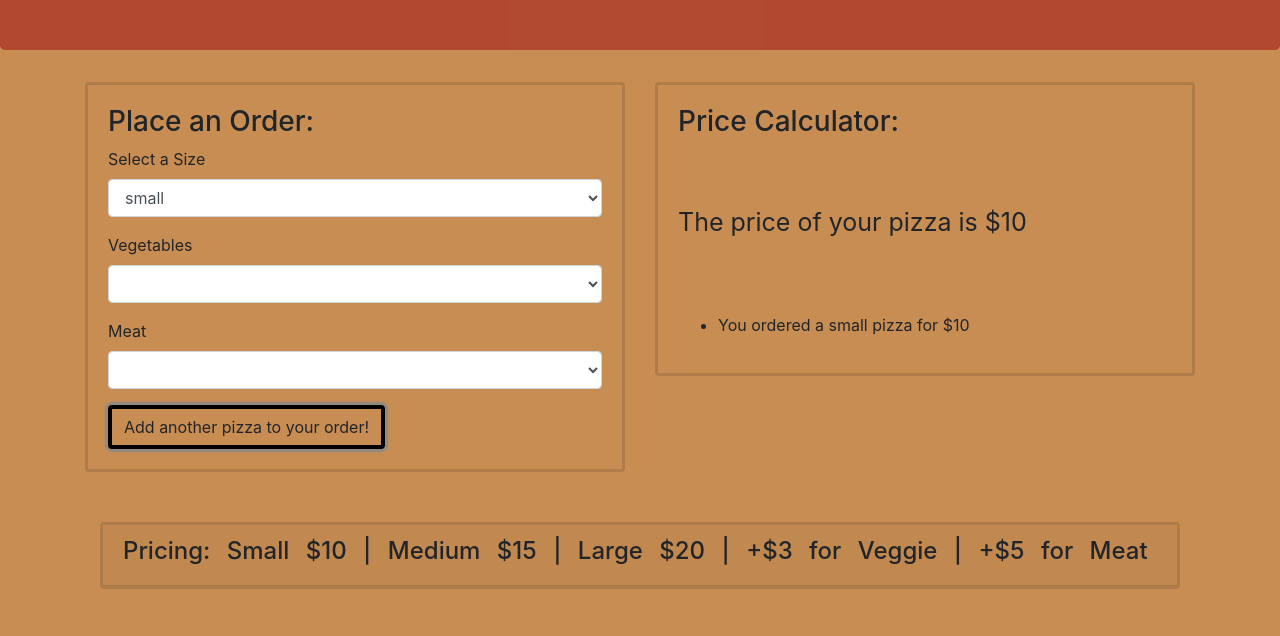
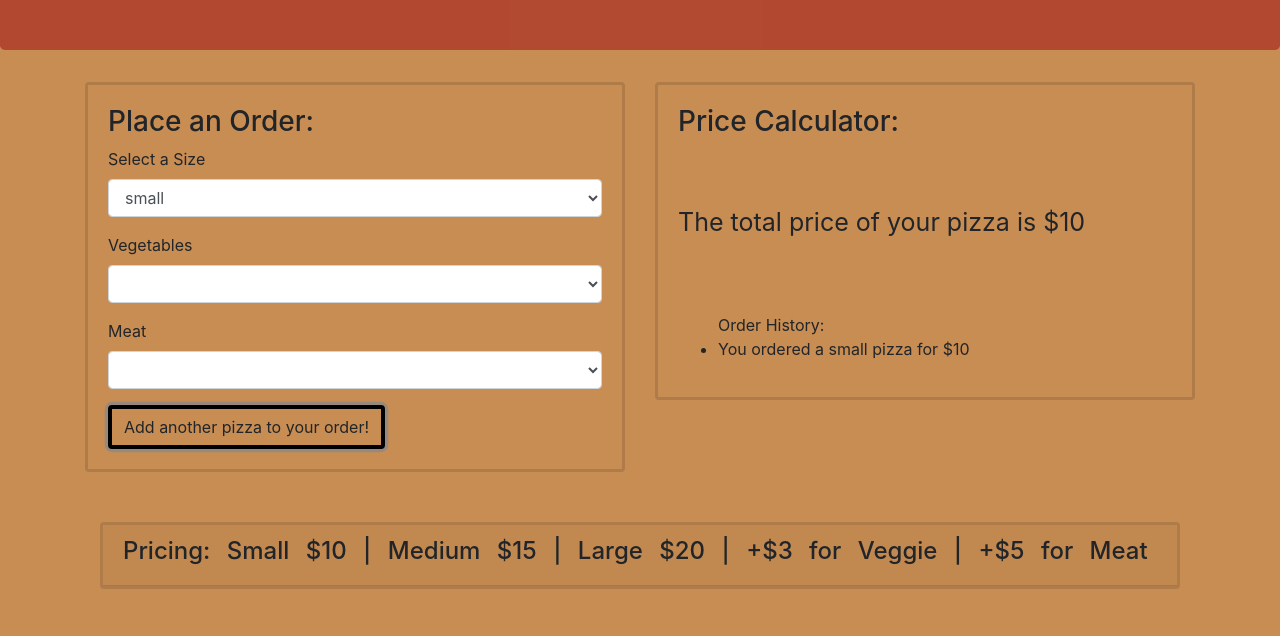
Before and after one commit to wanderlust22/order-pizza, a plain HTML site: page index.html in a window 1280 px wide. Both pictures are taken after a click on the button "Submit Your Order". Shown: the part 134-770 px from the top of the page. Drawn offline with Linux system fonts and the light colour scheme; grey boxes are pictures that could not be loaded.

Commit message:
add README.md

```diff
--- a/css/styles.css
+++ b/css/styles.css
@@ -40,3 +40,7 @@ h4 {
   word-spacing: 10px;
 
 }
+
+#outputOrders {
+  display: none;
+}
--- a/index.html
+++ b/index.html
@@ -63,7 +63,7 @@
             <div class="card-body">
               <h3>Price Calculator:</h3>
               <p id="output"></p>
-              <ul id="outputOrders">
+              <ul id="outputOrders">Order History:
               </ul>
             </div>
           </div>
@@ -111,8 +111,5 @@
         </div>
         </div>
       </div>
-
-
-
   </body>
 </html>
--- a/js/scripts.js
+++ b/js/scripts.js
@@ -37,7 +37,6 @@ Pizza.prototype.addSpecs = function() {
   return history.concat(' for $' + this.price());
 }
 
-
 var total = 0;
 // front end logic
 $(document).ready(function(){
@@ -48,9 +47,9 @@ $(document).ready(function(){
     var inputMeat = $("#meat").val();
     var order = new Pizza(inputSize, inputVeggies, inputMeat);
     total += order.price();
-  $("#output").text('The price of your pizza is $' + total);
+  $("#output").text('The total price of your pizza is $' + total);
+  $("#outputOrders").show();
   $("#outputOrders").append('<li>' + order.addSpecs() + '</li>');
-
   $("#addAnother").text('Add another pizza to your order!');
 });
 });
```
Also changed, not shown: 2 other files.
